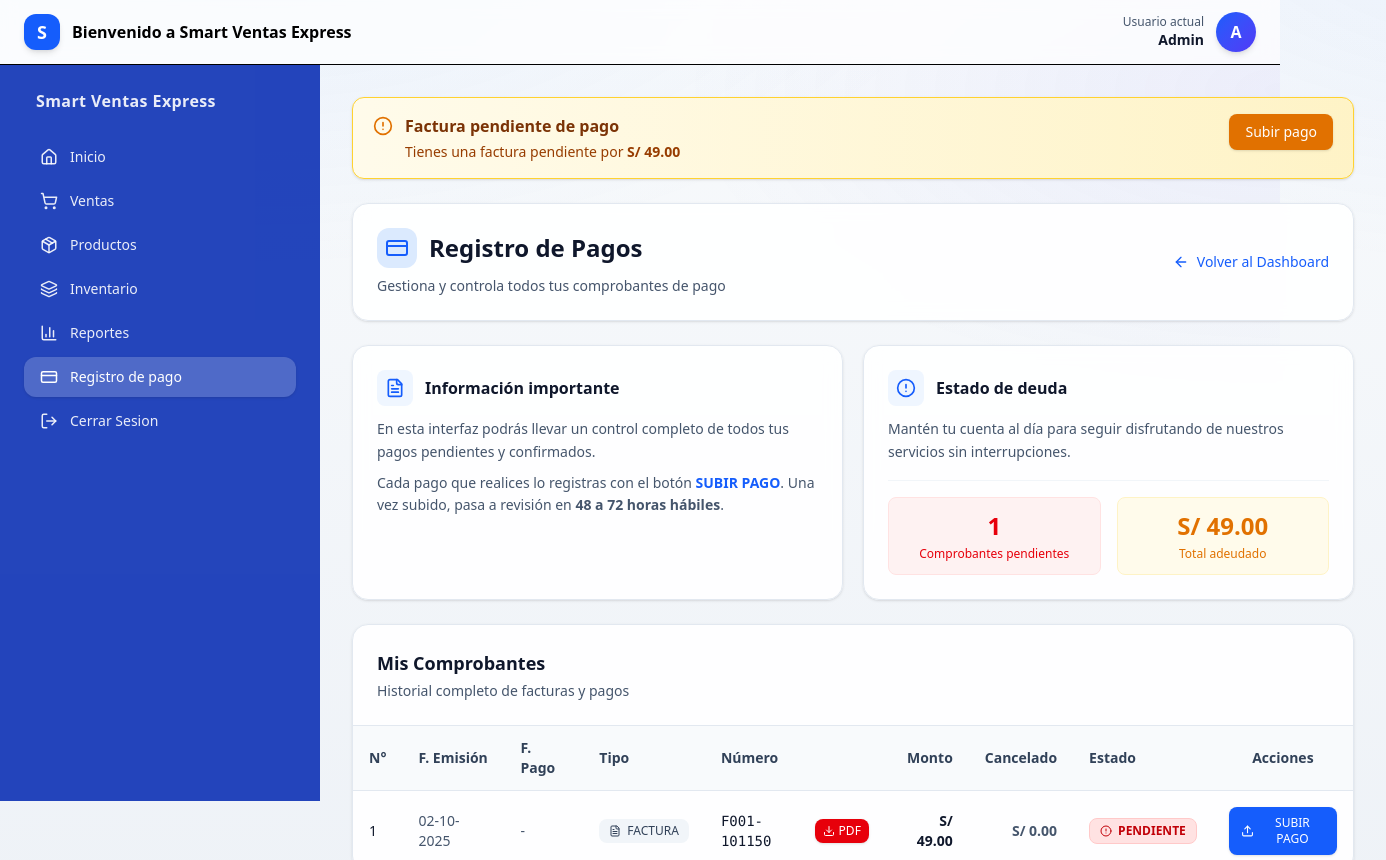
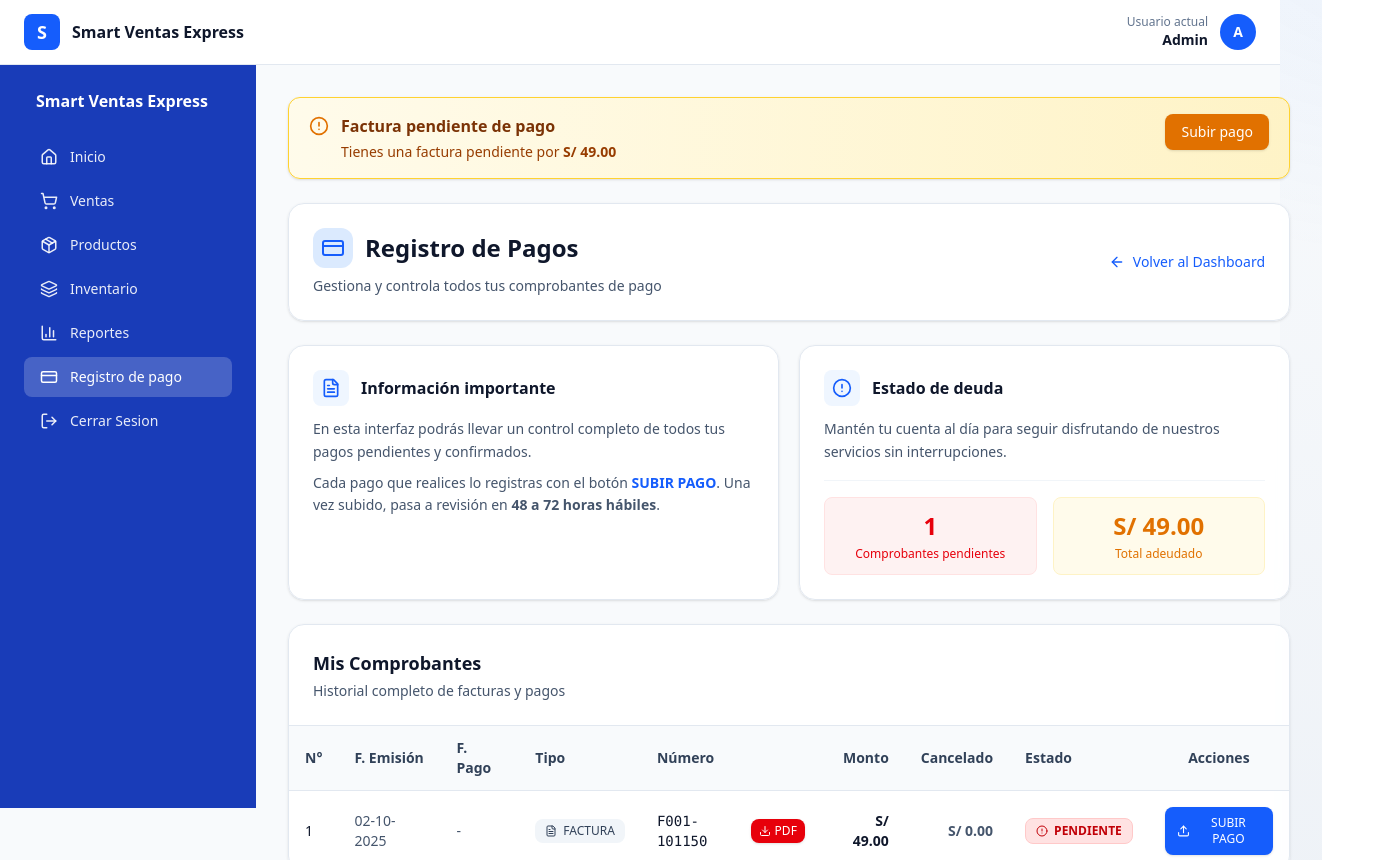
Before and after one commit to luismll111/Smart-Ventas-Express-, a Next.js app: page /payments in a window 1280 px wide. Shown: the top 860 px of the page, 1386 px wide, since content can reach past the window. Built offline with nearby package versions, Linux system fonts and the light colour scheme.

Commit message:
perf: optimize layout for faster clicks

```diff
--- a/components/LayoutShell.jsx
+++ b/components/LayoutShell.jsx
@@ -18,7 +18,7 @@ function SideNav({ onClickItem }) {
   const pathname = usePathname();
   return (
     <nav className="p-6">
-      <div className="px-3 text-white/90 font-semibold text-base mb-6 tracking-wide">Smart Ventas Express</div>
+      <div className="px-3 text-white font-semibold text-base mb-6">Smart Ventas Express</div>
       <ul className="space-y-1">
         {nav.map(({href,label,Icon})=>{
           const active = pathname === href;
@@ -27,8 +27,9 @@ function SideNav({ onClickItem }) {
               <Link
                 href={href}
                 onClick={onClickItem}
-                className={`flex items-center gap-3 rounded-xl px-4 py-2.5 text-sm font-medium transition
-                ${active ? "bg-white/20 text-white shadow-sm" : "text-white/90 hover:bg-white/10"}`}
+                className={`flex items-center gap-3 rounded-lg px-4 py-2.5 text-sm font-medium ${
+                  active ? "bg-white/20 text-white" : "text-white/90 hover:bg-white/10"
+                }`}
               >
                 <Icon size={18}/> {label}
               </Link>
@@ -43,42 +44,44 @@ function SideNav({ onClickItem }) {
 export default function LayoutShell({ children }) {
   const [open, setOpen] = useState(false);
   return (
-    <div className="min-h-screen">
-      <header className="sticky top-0 z-40 border-b bg-white/80 backdrop-blur supports-[backdrop-filter]:bg-white/70">
-        <div className="flex items-center justify-between px-6 py-3">
+    <div className="min-h-screen bg-slate-50">
+      <header className="sticky top-0 z-40 border-b border-slate-200 bg-white">
+        <div className="flex items-center justify-between px-6 py-3.5">
           <div className="flex items-center gap-3">
-            <div className="h-9 w-9 rounded-xl bg-blue-600 text-white grid place-items-center font-bold text-lg shadow-md">S</div>
-            <span className="font-semibold text-base">Bienvenido a Smart Ventas Express</span>
+            <div className="h-9 w-9 rounded-lg bg-blue-600 text-white grid place-items-center font-bold text-lg">S</div>
+            <span className="font-semibold text-slate-900">Smart Ventas Express</span>
           </div>
           <div className="flex items-center gap-4">
             {/* Usuario en desktop */}
             <div className="hidden md:flex items-center gap-3">
               <div className="text-right">
-                <p className="text-xs text-slate-600">Usuario actual</p>
+                <p className="text-xs text-slate-500">Usuario actual</p>
                 <p className="text-sm font-semibold text-slate-900">Admin</p>
               </div>
-              <div className="w-10 h-10 rounded-full bg-gradient-to-br from-blue-600 to-indigo-600 text-white grid place-items-center font-bold shadow-md">
+              <div className="w-9 h-9 rounded-full bg-blue-600 text-white grid place-items-center font-bold text-sm">
                 A
               </div>
             </div>
             {/* Botón menú mobile */}
             <button
-              className="md:hidden inline-flex items-center gap-2 rounded-lg border px-3 py-2 hover:bg-slate-50 transition"
-              onClick={() => setOpen(v=>!v)} aria-label="Abrir menu"
+              className="md:hidden inline-flex items-center gap-2 rounded-lg border border-slate-300 bg-white px-3 py-2 text-slate-700 hover:bg-slate-50"
+              onClick={() => setOpen(v=>!v)}
+              aria-label="Abrir menu"
             >
-              {open ? <X size={18}/> : <Menu size={18}/>} Menu
+              {open ? <X size={18}/> : <Menu size={18}/>}
+              <span className="text-sm">Menú</span>
             </button>
           </div>
         </div>
       </header>
 
-      <div className="grid md:grid-cols-[20rem_1fr] gap-0">
-        <aside className="hidden md:block sticky top-16 h-[calc(100vh-4rem)] bg-blue-800/95 text-white">
+      <div className="grid md:grid-cols-[16rem_1fr]">
+        <aside className="hidden md:block sticky top-[57px] h-[calc(100vh-57px)] bg-blue-800 text-white overflow-y-auto">
           <SideNav />
         </aside>
         {open && (
           <div className="md:hidden fixed inset-0 z-30 bg-black/50" onClick={()=>setOpen(false)}>
-            <aside className="absolute left-0 top-0 h-full w-80 bg-blue-800 shadow-2xl" onClick={e=>e.stopPropagation()}>
+            <aside className="absolute left-0 top-0 h-full w-72 bg-blue-800" onClick={e=>e.stopPropagation()}>
               <SideNav onClickItem={()=>setOpen(false)}/>
             </aside>
           </div>
```
